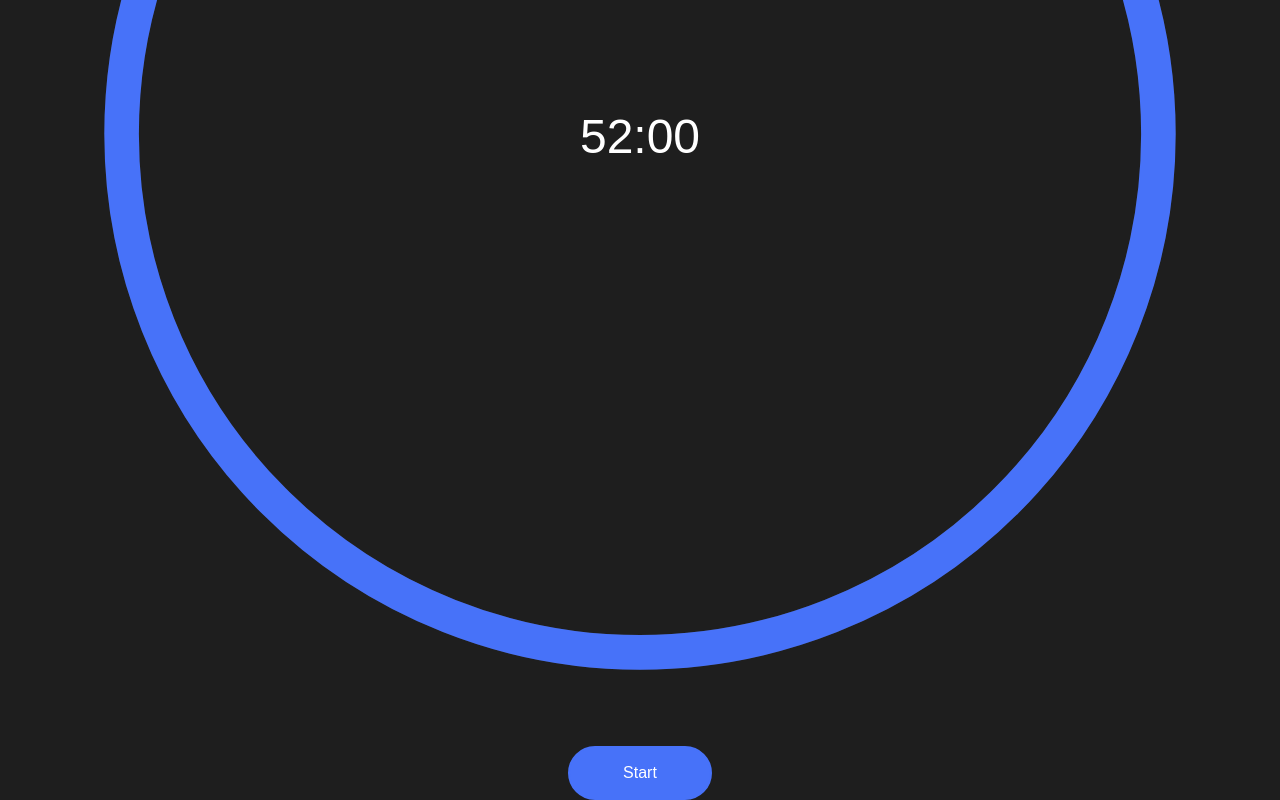
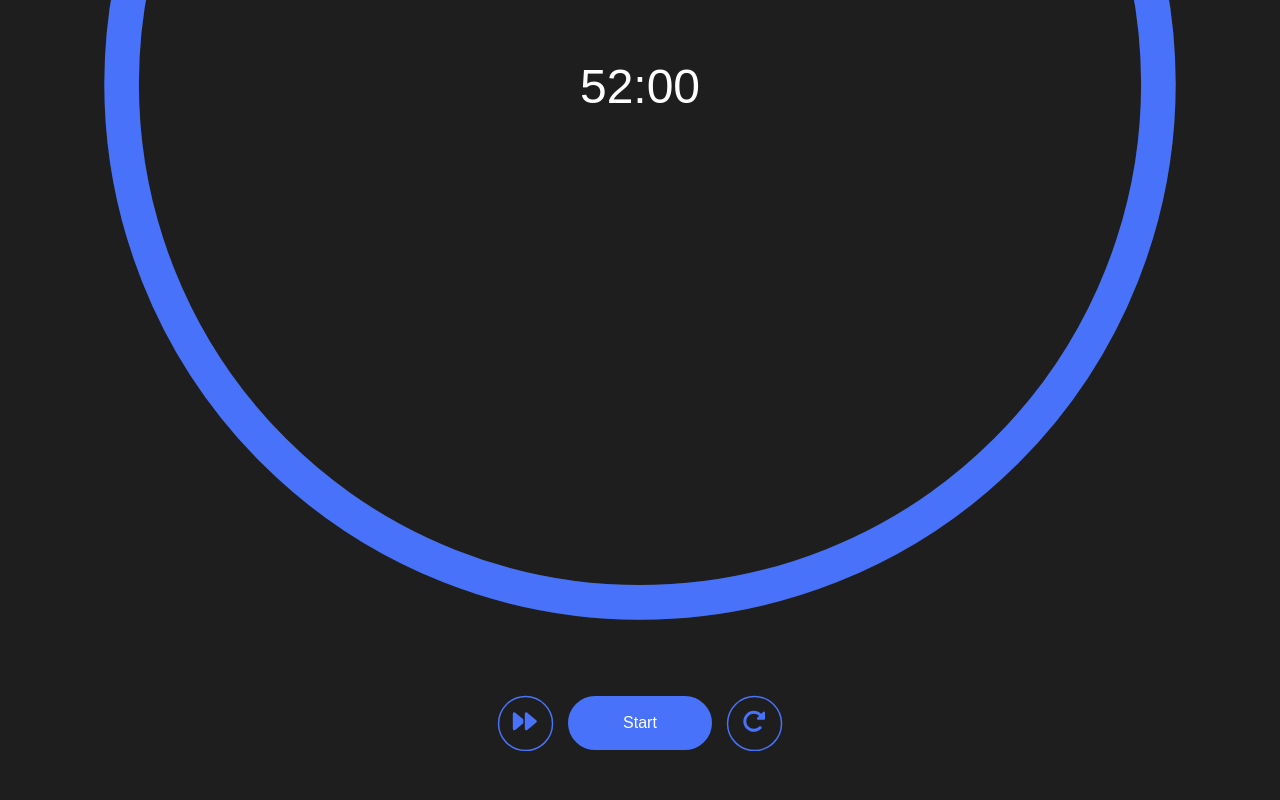
Before and after one commit to dada878/pomodoro-timer, a Vue app: page / in a window 1280 px wide. Shown: the part 271-1071 px from the top of the page. After the commit the page ends 1022 px from the top, so only its background shows below. Built offline with nearby package versions, Linux system fonts and the light colour scheme.

Commit message:
add skip and reset button

```diff
--- a/src/components/CircleTimer.vue
+++ b/src/components/CircleTimer.vue
@@ -22,7 +22,23 @@
       <p class="timer-tip" v-show="isRelaxing">Relaxing</p>
     </div>
     <div class="buttons-section">
-      <button :class="{'button-outline' :isStarted}" @click="startTimer">{{ buttonText }}</button>
+      <button
+        class="icon-button"
+        :class="{ 'button-outline': isStarted }"
+        @click="nextSession"
+      >
+        <font-awesome-icon icon="fa-solid fa-forward" />
+      </button>
+      <button class="timer-button" :class="{ 'button-outline': isStarted }" @click="startTimer">
+        {{ buttonText }}
+      </button>
+      <button
+        class="icon-button"
+        :class="{ 'button-outline': isStarted }"
+        @click="resetTimer"
+      >
+        <font-awesome-icon icon="rotate-right" />
+      </button>
     </div>
   </div>
 </template>
@@ -35,12 +51,13 @@
 .buttons-section {
   display: flex;
   justify-content: center;
+  gap: 1.5rem;
   align-items: center;
   margin-top: 2rem;
 }
 
 .button-outline {
-  background-color: transparent;
+  background-color: transparent !important;
   color: var(--color-primary);
 }
 
@@ -84,7 +101,9 @@
   stroke-linecap: round;
   transform: rotate(90deg);
   transform-origin: center;
-  transition: 1s linear all;
+  transition: 1s linear all,
+              350ms ease-in-out color;
+
   fill-rule: nonzero;
   stroke: currentColor;
 }
@@ -93,7 +112,7 @@
   color: var(--color-primary);
 }
 
-button {
+.timer-button {
   border: 2px solid var(--color-primary);
   background-color: var(--color-primary);
   color: white;
@@ -102,50 +121,73 @@ button {
   border-radius: 5rem;
   width: 9rem;
   font-size: 1rem;
+  transition: border-color 350ms,
+              color 350ms,
+              background-color 350ms;
+}
+
+.icon-button {
+  border: 1.5px solid var(--color-primary);
+  background-color: transparent;
+  color: var(--color-primary);
+  outline: none;
+  padding: 0.5rem;
+  border-radius: 5rem;
+  width: 2.3rem;
+  height: 2.3rem;
+  font-size: 1rem;
+  scale: 1.5;
+  opacity: v-bind(buttonOpacity);
+  transition: opacity 200ms,
+              border-color 350ms,
+              color 350ms;
+  pointer-events: v-bind(buttonPointerEvents);
 }
 </style>
 <script setup lang="ts">
-import { ref, type Ref } from 'vue';
-import sound from '../assets/sound.wav';
-import PopupWindow from '../components/PopupWindow.vue';
+import { ref, type Ref } from 'vue'
+import sound from '../assets/sound.wav'
+import PopupWindow from '../components/PopupWindow.vue'
 
-const WORK_TIME = 52;
-const BREAK_TIME = 17;
-const SECOND = 60;
-const FULL_DASH_ARRAY = 283;
+const WORK_TIME = 52
+const BREAK_TIME = 17
+const SECOND = 60
+const FULL_DASH_ARRAY = 283
 
-let timeLimit = WORK_TIME * SECOND;
-let timePassed = -1;
-let timeLeft = WORK_TIME * SECOND;
+let timeLimit = WORK_TIME * SECOND
+let timePassed = -1
+let timeLeft = WORK_TIME * SECOND
 
-const isRelaxing = ref(false);
-const isStarted = ref(false);
-const buttonText = ref('Start');
-const timerColor = ref('#4772f9');
-const circleDasharray: Ref<string> = ref(`${FULL_DASH_ARRAY} ${FULL_DASH_ARRAY}`)
+const isRelaxing = ref(false)
+const isStarted = ref(false)
+const buttonText = ref('Start')
+const timerColor = ref('#4772f9')
+const circleDasharray: Ref<string> = ref(`${FULL_DASH_ARRAY} ${FULL_DASH_ARRAY}`);
+const buttonOpacity = ref(1);
+const buttonPointerEvents = ref('auto');
 
-let sessionType = "work";
+let sessionType = 'work'
 
 function pauseTimer() {
-  clearInterval(timerInterval);
+  clearInterval(timerInterval)
 }
 
 function calculateTimeFraction() {
-  const rawTimeFraction = timeLeft / timeLimit;
+  const rawTimeFraction = timeLeft / timeLimit
   return rawTimeFraction - (1 / timeLimit) * (1 - rawTimeFraction)
 }
 
-let timerInterval: any = null;
+let timerInterval: any = null
 
-const isPopupShown = ref(false);
-const popupContent = ref('Time to relax!');
+const isPopupShown = ref(false)
+const popupContent = ref('Time to relax!')
 
 function showPopup(content: string) {
-  isPopupShown.value = true;
-  popupContent.value = content;
+  isPopupShown.value = true
+  popupContent.value = content
   setTimeout(() => {
-    isPopupShown.value = false;
-  }, 4000);
+    isPopupShown.value = false
+  }, 4000)
 }
 
 function startTimerInterval() {
@@ -154,15 +196,38 @@ function startTimerInterval() {
   }, 1000)
 }
 
+function resetTimer() {
+  pauseTimer()
+  buttonText.value = 'Start'
+  isStarted.value = false
+  buttonOpacity.value = 1;
+  buttonPointerEvents.value = 'auto';
+  initTimer()
+}
+
+function nextSession() {
+  pauseTimer()
+  buttonText.value = 'Start'
+  isStarted.value = false
+  buttonOpacity.value = 1;
+  buttonPointerEvents.value = 'auto';
+  sessionType = sessionType == 'work' ? 'break' : 'work'
+  initTimer()
+}
+
 function startTimer() {
   if (isStarted.value === false) {
     buttonText.value = 'Pause';
     isStarted.value = true;
+    buttonOpacity.value = 0.3;
+    buttonPointerEvents.value = 'none';
     startTimerInterval();
   } else {
-    buttonText.value = 'Start'
+    buttonText.value = 'Start';
     isStarted.value = false;
-    pauseTimer()
+    buttonOpacity.value = 1;
+    buttonPointerEvents.value = 'auto';
+    pauseTimer();
   }
 }
 
@@ -178,39 +243,39 @@ function formatTime(time: number) {
   return `${minutes}:${seconds}`
 }
 
-const timerLabel = ref(formatTime(timeLeft));
+const timerLabel = ref(formatTime(timeLeft))
 
 function initTimer() {
-  timePassed = -1;
-  timeLimit = sessionType === "work" ? WORK_TIME * SECOND : BREAK_TIME * SECOND;
-  timeLeft = timeLimit;
-  timerLabel.value = formatTime(timeLeft);
-  circleDasharray.value = `${FULL_DASH_ARRAY} ${FULL_DASH_ARRAY}`;
-  isRelaxing.value = sessionType === "break";
-  timerColor.value = sessionType === "work" ? "#4772f9" : "#f9a847";
+  timePassed = -1
+  timeLimit = sessionType === 'work' ? WORK_TIME * SECOND : BREAK_TIME * SECOND
+  timeLeft = timeLimit
+  timerLabel.value = formatTime(timeLeft)
+  circleDasharray.value = `${FULL_DASH_ARRAY} ${FULL_DASH_ARRAY}`
+  isRelaxing.value = sessionType === 'break'
+  timerColor.value = sessionType === 'work' ? '#4772f9' : '#f9a847'
 }
 
 function playSound() {
-  const audio = new Audio(sound);
-  audio.volume = 0.1;
-  audio.play();
+  const audio = new Audio(sound)
+  audio.volume = 0.1
+  audio.play()
 }
 
 function setCircleDasharray() {
-  timePassed = timePassed += 1;
-  timeLeft = timeLimit - timePassed;
-  timerLabel.value = formatTime(timeLeft);
+  timePassed = timePassed += 1
+  timeLeft = timeLimit - timePassed
+  timerLabel.value = formatTime(timeLeft)
   if (timeLeft == 0) {
-    pauseTimer();
-    buttonText.value = 'Start';
-    isStarted.value = false;
-    if (sessionType === "work") showPopup("You've got a pomodoro!");
-    else showPopup("Time to continue you work!");
-    sessionType = sessionType == "work" ? "break" : "work";
-    console.log(sessionType);
-    initTimer();
-    playSound();
+    pauseTimer()
+    buttonText.value = 'Start'
+    isStarted.value = false
+    if (sessionType === 'work') showPopup("You've got a pomodoro!")
+    else showPopup('Time to continue you work!')
+    sessionType = sessionType == 'work' ? 'break' : 'work'
+    console.log(sessionType)
+    initTimer()
+    playSound()
   }
-  circleDasharray.value = `${(calculateTimeFraction() * FULL_DASH_ARRAY).toFixed(0)} ${FULL_DASH_ARRAY}`;
+  circleDasharray.value = `${(calculateTimeFraction() * FULL_DASH_ARRAY).toFixed(0)} ${FULL_DASH_ARRAY}`
 }
 </script>
--- a/src/views/HomeView.vue
+++ b/src/views/HomeView.vue
@@ -1,6 +1,5 @@
 <template>
-  <button @click="fullScreen" v-show="showFullScreenButton">Fullscreen</button>
-  <div class="timer-container">
+  <div @dblclick="toggleFullScreen" class="timer-container">
     <CircleTimer />
   </div>
 </template>
@@ -13,13 +12,12 @@
 }
 </style>
 <script setup lang="ts">
-import { ref, type Ref } from 'vue';
 import CircleTimer from '../components/CircleTimer.vue'
-
-const showFullScreenButton : Ref<Boolean> = ref(true);
-
-function fullScreen() {
-  showFullScreenButton.value = false;
-  document.documentElement.requestFullscreen();
+function toggleFullScreen() {
+  if (!document.fullscreenElement) {
+    document.documentElement.requestFullscreen();
+  } else if (document.exitFullscreen) {
+    document.exitFullscreen();
+  }
 }
 </script>
```
